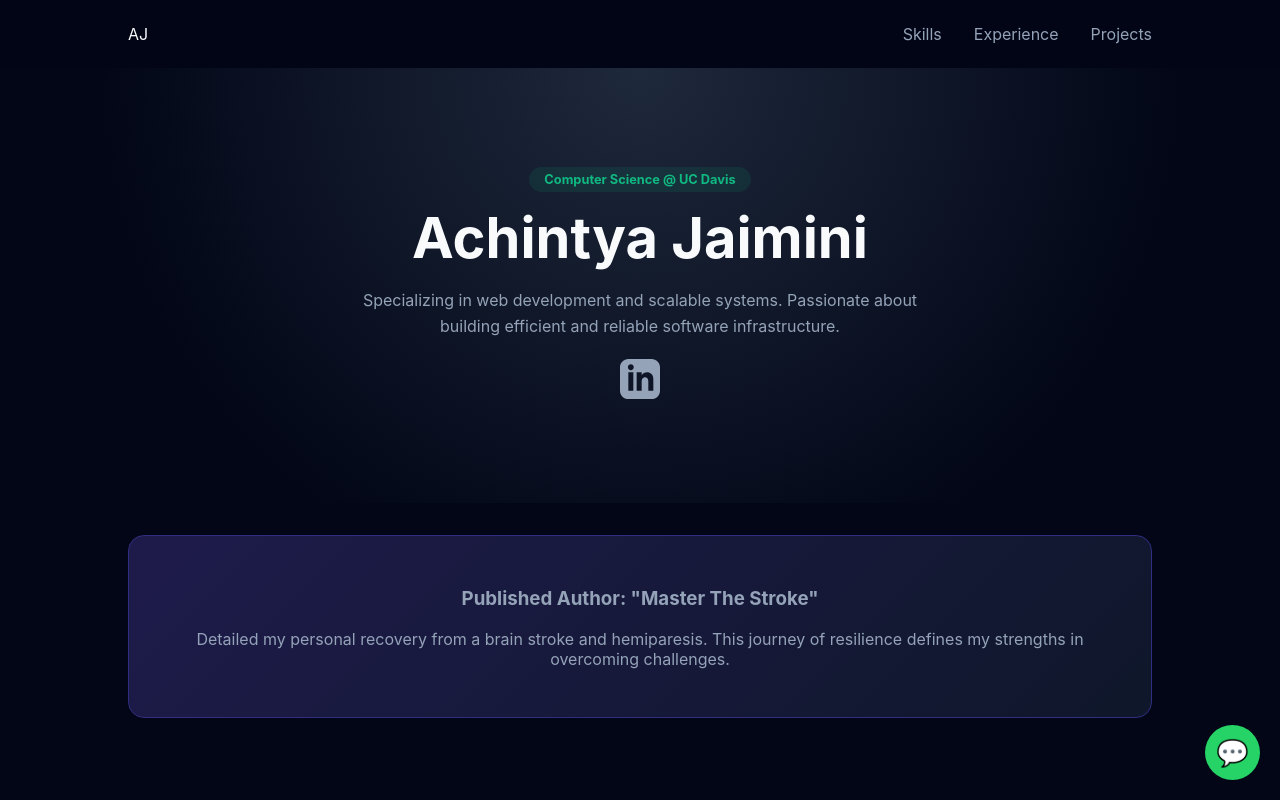
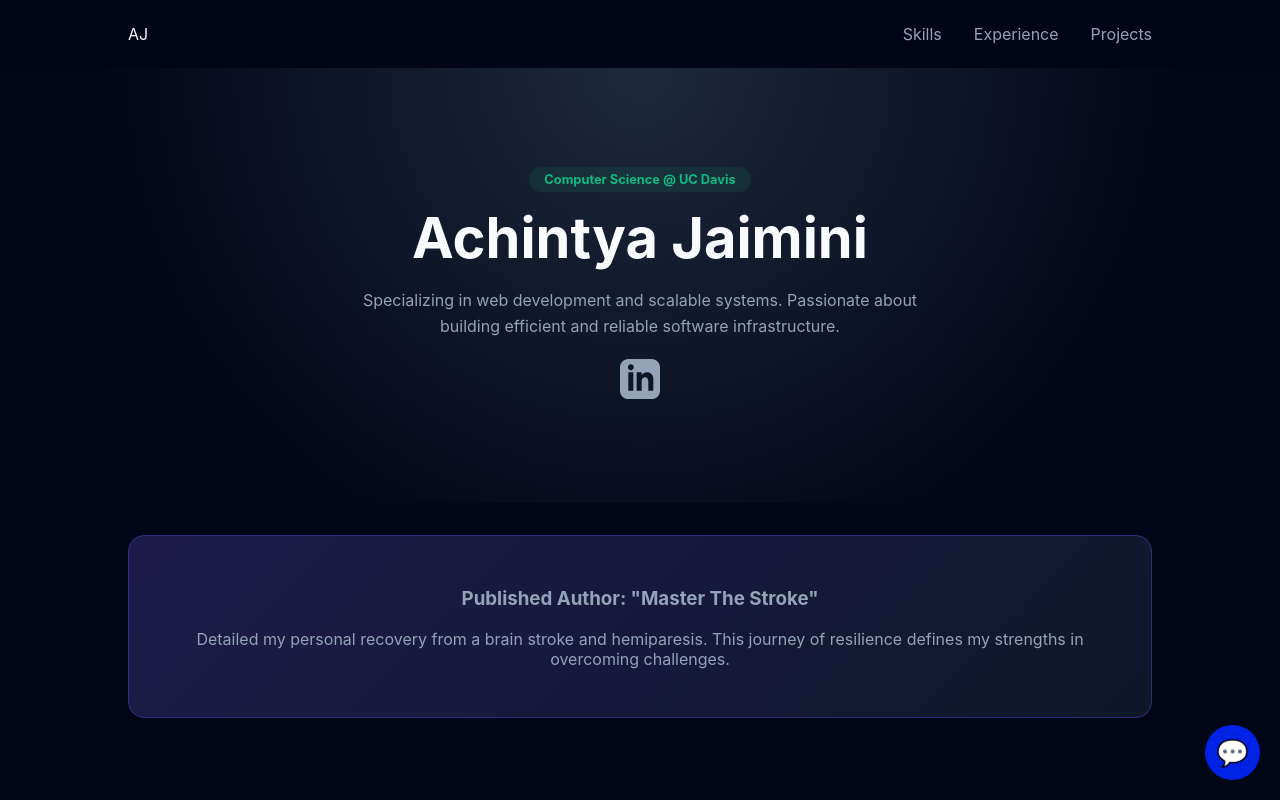
Before and after one commit to Achintya-Jaimini/achintya-jaimini.github.io, a React (Create React App) app: page / in a window 1280 px wide. Shown: the top 800 px of the page. Built offline with nearby package versions, Linux system fonts and the light colour scheme.

Commit message:
made changes

```diff
--- a/src/components/chatbot.css
+++ b/src/components/chatbot.css
@@ -2,7 +2,7 @@
   position: fixed;
   bottom: 20px;
   right: 20px;
-  background: #25D366;
+  background: rgba(0, 38, 249, 0.917);
   color: white;
   font-size: 26px;
   width: 55px;
@@ -31,7 +31,7 @@
 }
 
 .chat-header {
-  background: #25D366;
+  background: rgba(0, 38, 249, 0.917);
   color: white;
   padding: 10px;
   font-weight: bold;
@@ -77,7 +77,7 @@
 }
 
 .chat-input button {
-  background: #25D366;
+  background: rgba(0, 38, 249, 0.917);
   color: white;
   border: none;
   padding: 10px 15px;
```
